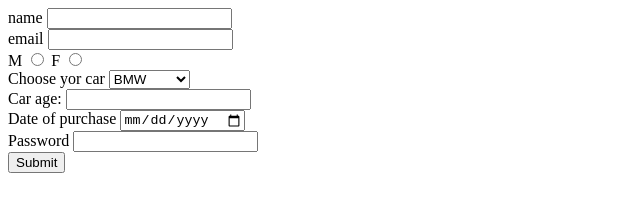
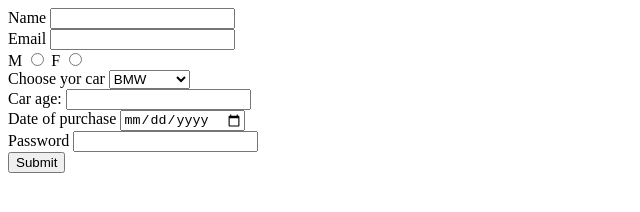
Before and after one commit to acciojob/car-insurance-form-Rakeshpudu, a website: page main.html in a window 1280 px wide. Shown: the full height of the page, 0-640 px from the left. Drawn offline with Linux system fonts and the light colour scheme.

Commit message:
created a submission

```diff
--- a/main.html
+++ b/main.html
@@ -9,10 +9,10 @@
 <body>
 	<!-- the entire body must be written by student -->
 	<form id="my-form" method="post">
-		<label for="name">name</label>
-		<input type="text" id="name">
+		<label for="name">Name</label>
+		<input type="text" id="name" required>
 		<br>
-		<label for="email">email</label>
+		<label for="email">Email</label>
 		<input type="email" id="email" required>
 		<br>
 		<label for="gender_m">M</label>
```
